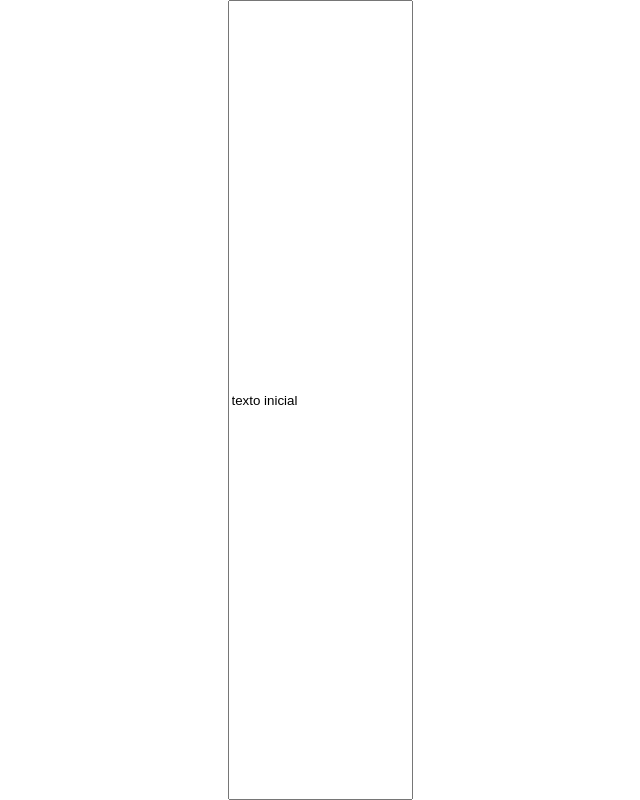
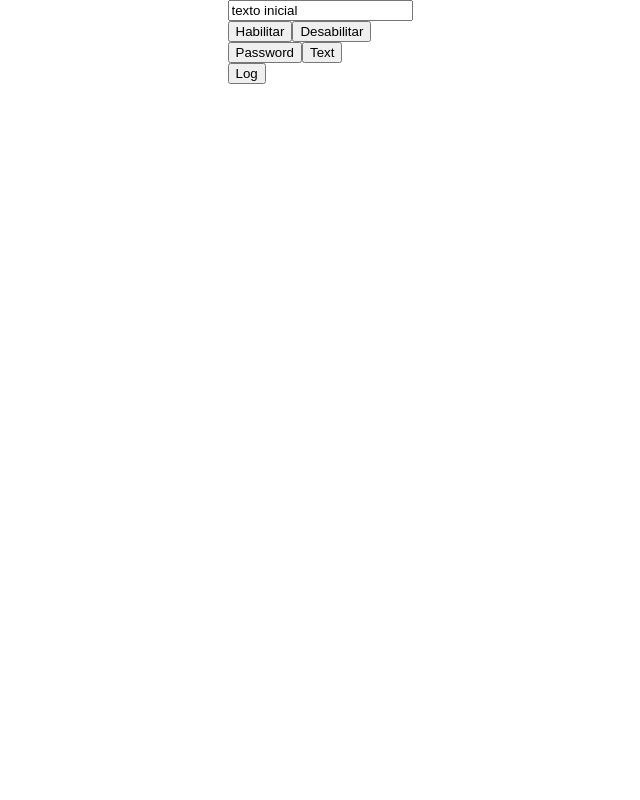
Before and after one commit to Isaac-Sousa-Dev/CURSO_ANGULAR-o-guia-definitivo, an Angular app: page / in a window 1280 px wide. Shown: the whole page, without its empty margins (320-960 px from the left). Built offline with nearby package versions, Linux system fonts and the light colour scheme.

Commit message:
aprendendo property binding

```diff
--- a/src/app/app.component.html
+++ b/src/app/app.component.html
@@ -1,3 +1,15 @@
 <main class="container">
-    <input id="meu-input" [type]="inputType" [value]="inputText">
+    <div class="main">
+        <input id="meu-input" [type]="inputType" [value]="inputText" [disabled]="isDisabled">
+        <br>
+        <button (click)="enableInput()">Habilitar</button>
+        <button (click)="disabledInput()">Desabilitar</button>
+
+        <br>
+        <button (click)="setPasswordTypeInput()">Password</button>
+        <button (click)="setTextTypeInput()">Text</button>
+
+        <br>
+        <button (click)="logInputText()">Log</button>
+    </div>
 </main>
--- a/src/app/app.component.scss
+++ b/src/app/app.component.scss
@@ -2,4 +2,13 @@
     display: flex;
     justify-content: space-evenly;
     height: 100vh;
+
+    .div-main {
+        display: flex;
+        flex-direction: column;
+        justify-content: center;
+        align-items: center;
+        width: 100%;
+        height: 100%;
+    }
 }
--- a/src/app/app.component.ts
+++ b/src/app/app.component.ts
@@ -8,4 +8,25 @@ import { Component } from '@angular/core';
 export class AppComponent {
   inputText = "texto inicial";
   inputType = "text";
+  isDisabled = false;
+
+  enableInput() {
+    this.isDisabled = false;
+  }
+
+  disabledInput() {
+    this.isDisabled = true;
+  }
+
+  setPasswordTypeInput() {
+    this.inputType = "password";
+  }
+
+  setTextTypeInput() {
+    this.inputType = "text";
+  }
+
+  logInputText() {
+    console.log(this.inputText);
+  }
 }
```
